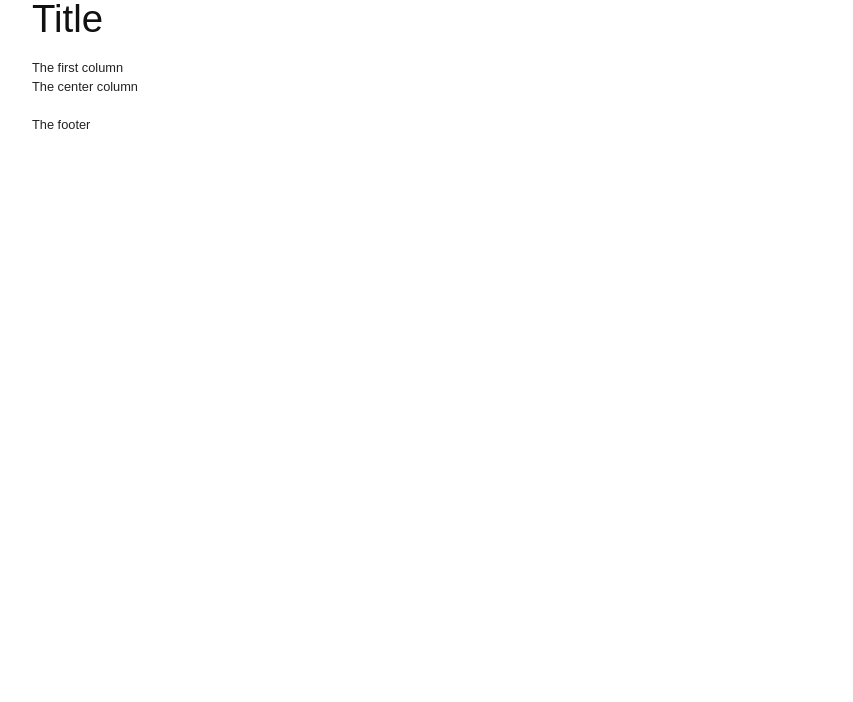
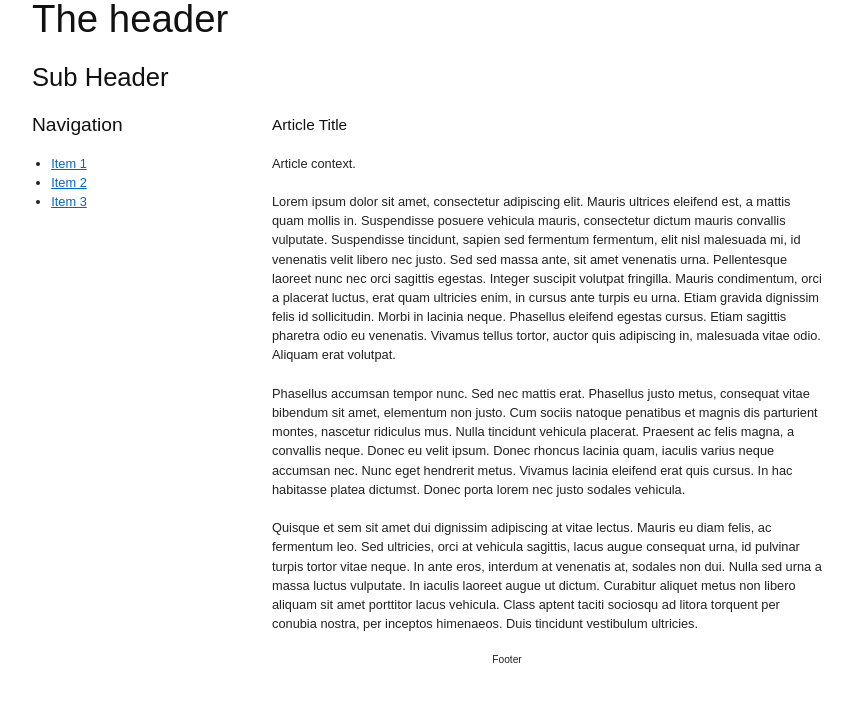
Before and after one commit to yamatt/xhtml-template, a plain HTML site: page index.html in a window 1280 px wide. Shown: the whole page, without its empty margins (133-986 px from the left). Drawn offline with Linux system fonts and the light colour scheme.

Commit message:
Running proper tests

```diff
--- a/index.html
+++ b/index.html
@@ -17,17 +17,27 @@ $(document).ready(function() {
     </head>
     <body>
     <div class="container">
-            <div class="span-24">
-                <h1>Title</h1>
+        <div class="span-24" id="head">
+            <h1>The header</h1>
+            <h2>Sub Header</h2>
         </div>
         <div class="span-6">
-            The first column
+            <h3>Navigation</h3>
+            <ul>
+                <li><a href="#">Item 1</a></li>
+                <li><a href="#">Item 2</a></li>
+                <li><a href="#">Item 3</a></li>
+            </ul>
         </div>
-            <div class="span-18">
-                <p>The center column</p>
+        <div class="span-14">
+            <h4>Article Title</h4>
+            <p>Article context.</p>
+            <p>Lorem ipsum dolor sit amet, consectetur adipiscing elit. Mauris ultrices eleifend est, a mattis quam mollis in. Suspendisse posuere vehicula mauris, consectetur dictum mauris convallis vulputate. Suspendisse tincidunt, sapien sed fermentum fermentum, elit nisl malesuada mi, id venenatis velit libero nec justo. Sed sed massa ante, sit amet venenatis urna. Pellentesque laoreet nunc nec orci sagittis egestas. Integer suscipit volutpat fringilla. Mauris condimentum, orci a placerat luctus, erat quam ultricies enim, in cursus ante turpis eu urna. Etiam gravida dignissim felis id sollicitudin. Morbi in lacinia neque. Phasellus eleifend egestas cursus. Etiam sagittis pharetra odio eu venenatis. Vivamus tellus tortor, auctor quis adipiscing in, malesuada vitae odio. Aliquam erat volutpat.</p>
+            <p>Phasellus accumsan tempor nunc. Sed nec mattis erat. Phasellus justo metus, consequat vitae bibendum sit amet, elementum non justo. Cum sociis natoque penatibus et magnis dis parturient montes, nascetur ridiculus mus. Nulla tincidunt vehicula placerat. Praesent ac felis magna, a convallis neque. Donec eu velit ipsum. Donec rhoncus lacinia quam, iaculis varius neque accumsan nec. Nunc eget hendrerit metus. Vivamus lacinia eleifend erat quis cursus. In hac habitasse platea dictumst. Donec porta lorem nec justo sodales vehicula.</p>
+            <p>Quisque et sem sit amet dui dignissim adipiscing at vitae lectus. Mauris eu diam felis, ac fermentum leo. Sed ultricies, orci at vehicula sagittis, lacus augue consequat urna, id pulvinar turpis tortor vitae neque. In ante eros, interdum at venenatis at, sodales non dui. Nulla sed urna a massa luctus vulputate. In iaculis laoreet augue ut dictum. Curabitur aliquet metus non libero aliquam sit amet porttitor lacus vehicula. Class aptent taciti sociosqu ad litora torquent per conubia nostra, per inceptos himenaeos. Duis tincidunt vestibulum ultricies.</p>
         </div>
-            <div class="span-24">
-                <p>The footer</p>
+        <div class="span-24" id="foot">
+            <p>Footer</p>
         </div>
     </div>
     </body>
--- a/static/css/media.css
+++ b/static/css/media.css
@@ -2,3 +2,8 @@ body {
     font-size: 80%;
     font-family: sans-serif;
 }
+
+#foot {
+  font-size: 80%;
+  text-align: center;
+}
```
Lines whose indentation alone changed are shown as unchanged.
